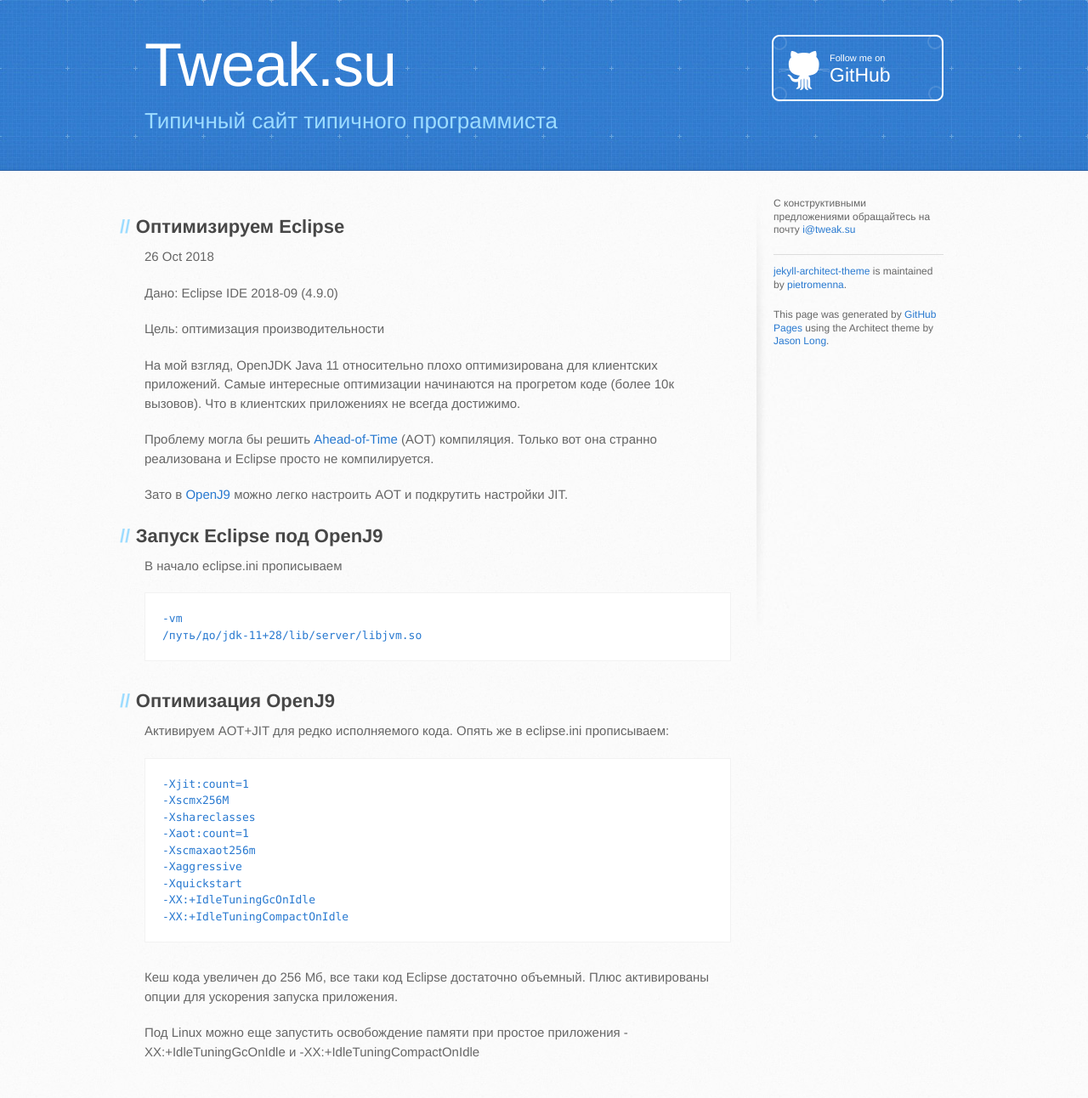
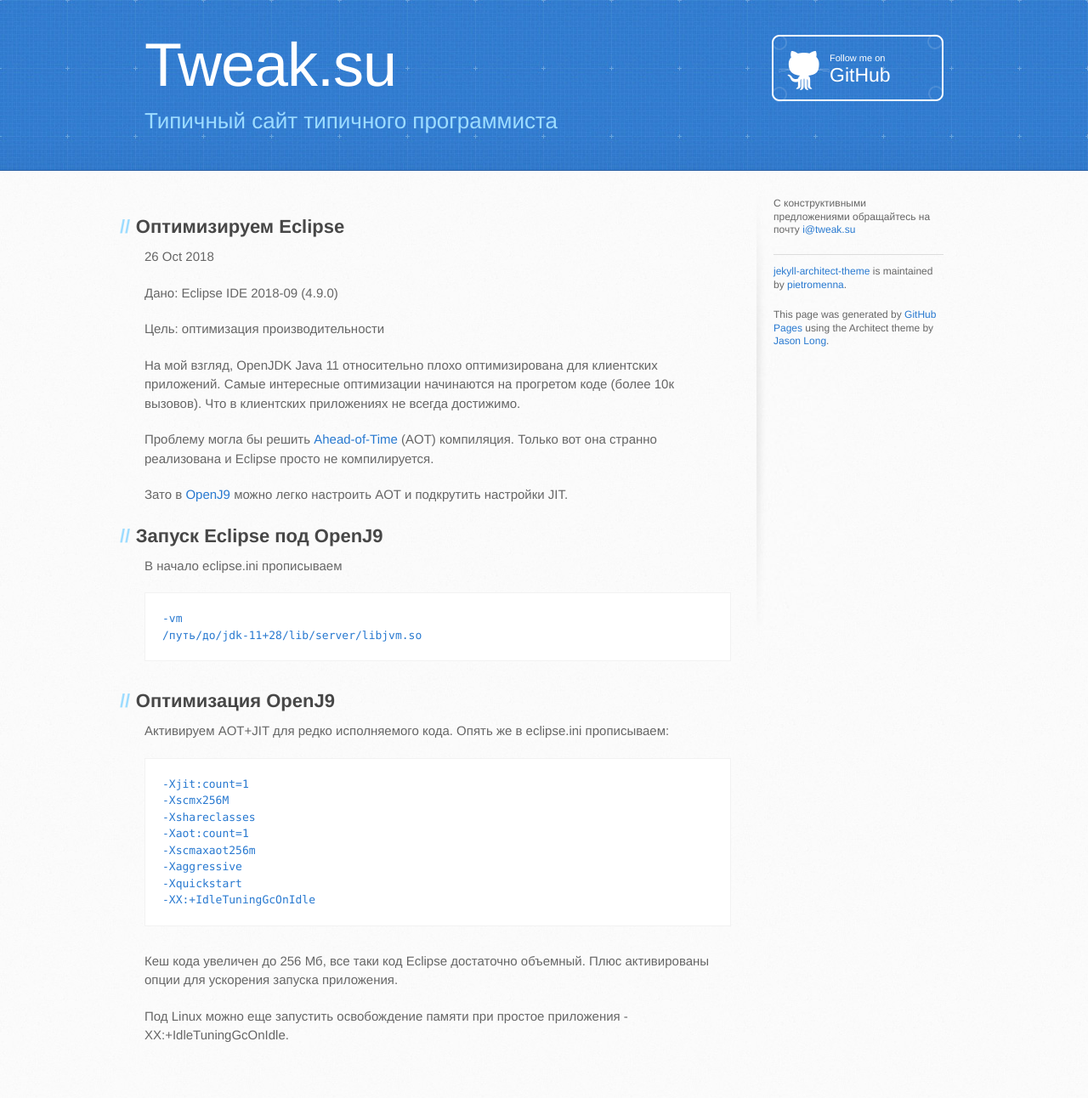
Before and after one commit to volodin-aa/volodin-aa.github.io, a Jekyll site: the page built from _posts/2018-10-26-openJ9.md, in a window 1280 px wide. Shown: the whole page at 85% size. Built offline with Jekyll 4.4.1, drawn with Linux system fonts in a browser that asks for light colours.

Commit message:
-XX:+IdleTuningCompactOnIdle

````diff
--- a/_posts/2018-10-26-openJ9.md
+++ b/_posts/2018-10-26-openJ9.md
@@ -43,11 +43,10 @@
 -Xaggressive
 -Xquickstart
 -XX:+IdleTuningGcOnIdle
--XX:+IdleTuningCompactOnIdle
 ```
 
 Кеш кода увеличен до 256 Мб, все таки код Eclipse достаточно объемный.
 Плюс активированы опции для ускорения запуска приложения.
 
 Под Linux можно еще запустить освобождение памяти при простое приложения
--XX:+IdleTuningGcOnIdle и -XX:+IdleTuningCompactOnIdle
+-XX:+IdleTuningGcOnIdle.
````
